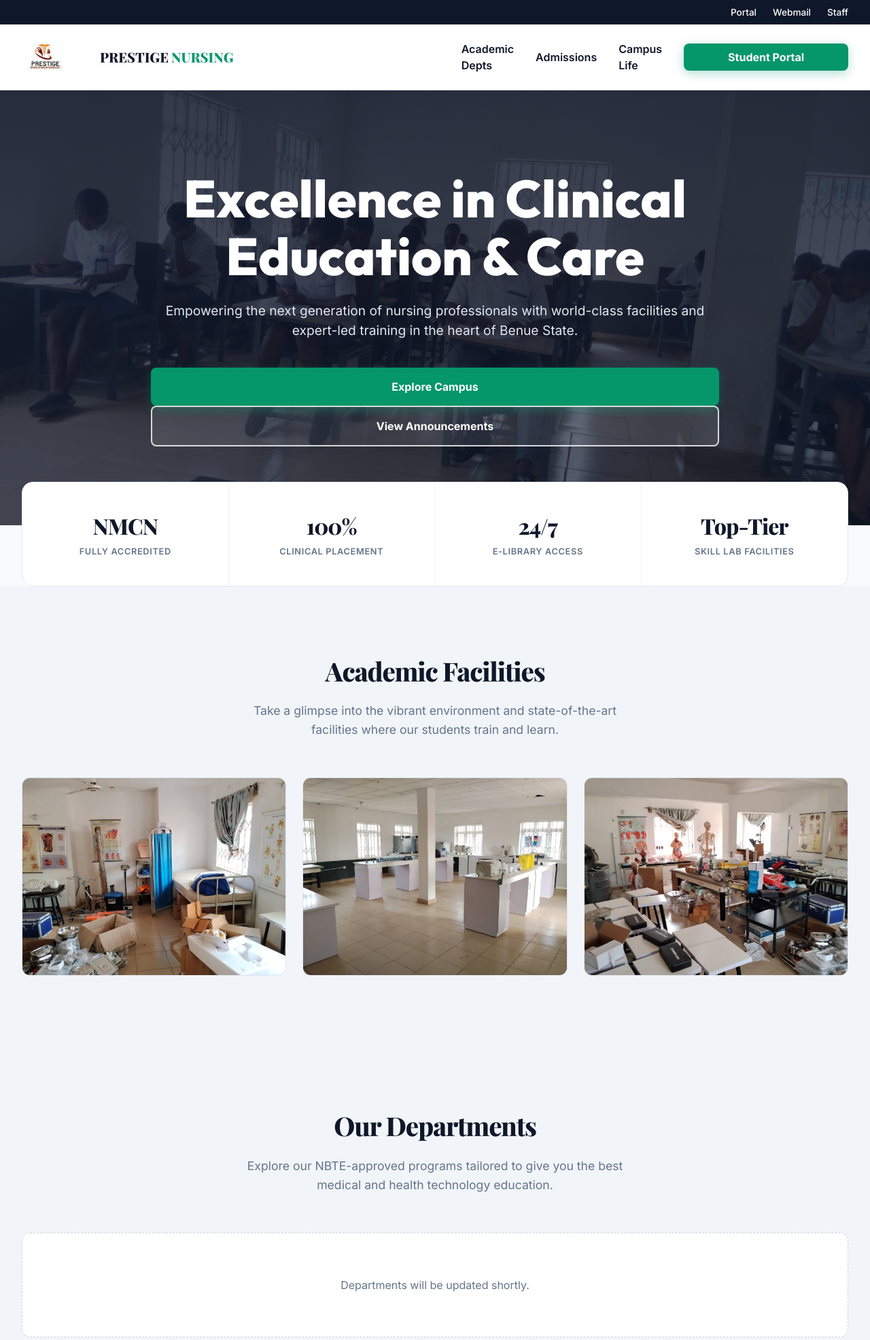
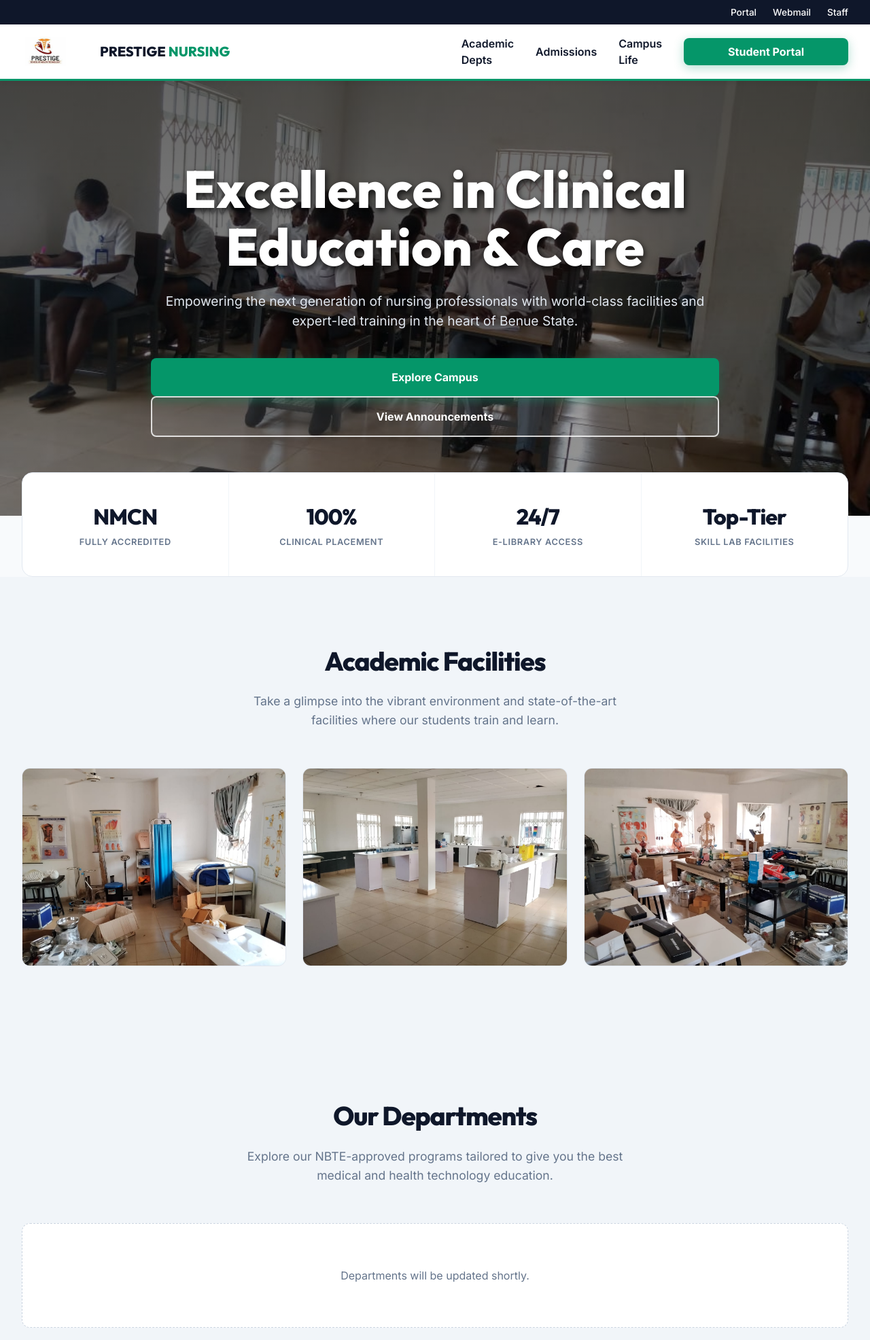
Before and after one commit to Danny26y/prestige-school, a FastAPI app: page / in a window 1280 px wide. Shown: the top 1972 px of the page at 68% size. Run offline with FastAPI, Linux system fonts and the light colour scheme; data that the repository does not hold is empty; some libraries are stand-ins or nearby versions; some web fonts are replaced.

Commit message:
fix: resolve navbar flexbox layout and styling issues
- Enforced row-based flex direction for navbar links to prevent vertical stacking
- Replaced generic bottom border with the requested Medical Emerald color
- Applied background color variables accurately to HTML sections
- Simplified slider implementation to use a pure CSS keyframe animation instead of JavaScript intervals
- Adjusted utility bar layout to match the requested compact specifications

Co-authored-by: Danny26y <209828753+Danny26y@users.noreply.github.com>

```diff
--- a/templates/index.html
+++ b/templates/index.html
@@ -294,11 +294,11 @@
 
         .main-nav {
             background: var(--white);
-            padding: 1rem 2rem;
+            padding: 0.5rem 2rem;
             display: flex;
             justify-content: space-between;
             align-items: center;
-            border-bottom: 1px solid #e2e8f0;
+            border-bottom: 3px solid var(--primary);
             position: sticky;
             top: 0;
             z-index: 1000;
@@ -394,7 +394,7 @@
             content: '';
             position: absolute;
             top: 0; left: 0; right: 0; bottom: 0;
-            background: linear-gradient(rgba(15, 23, 42, 0.85), rgba(15, 23, 42, 0.7));
+            background: linear-gradient(rgba(0, 0, 0, 0.6), rgba(0, 0, 0, 0.4));
         }
         .slide.active { opacity: 1; z-index: 1; }
         .slide-content {
@@ -404,13 +404,19 @@
             max-width: 900px;
             padding: 0 2rem;
         }
+
+        h1, h2, h3, h4, h5, h6 {
+            font-family: 'Google Sans', 'Outfit', sans-serif;
+        }
+
         .slide-content h1 {
-            font-family: 'Outfit', 'Google Sans', sans-serif;
+            font-family: 'Google Sans', 'Outfit', sans-serif;
             font-size: clamp(3rem, 6vw, 5rem);
             font-weight: 800;
             line-height: 1.1;
             margin-bottom: 1.5rem;
             color: white;
+            text-shadow: 2px 4px 10px rgba(0,0,0,0.8);
         }
         .slide-content p {
             font-size: clamp(1.1rem, 1.5vw, 1.25rem);
```
